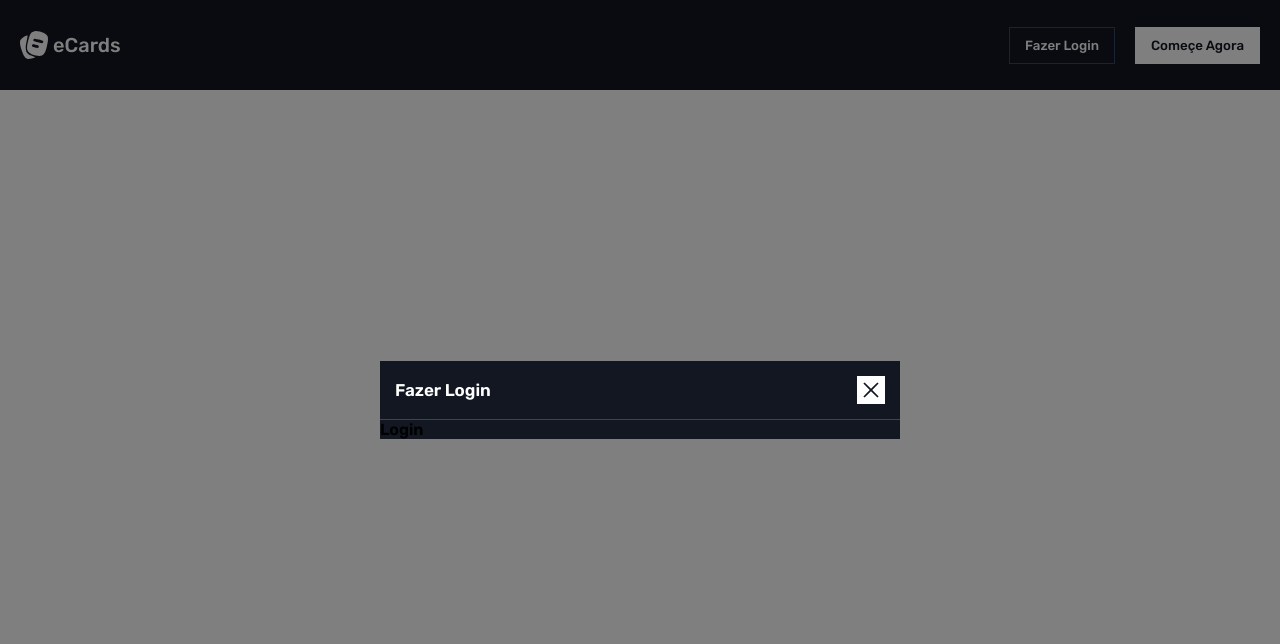
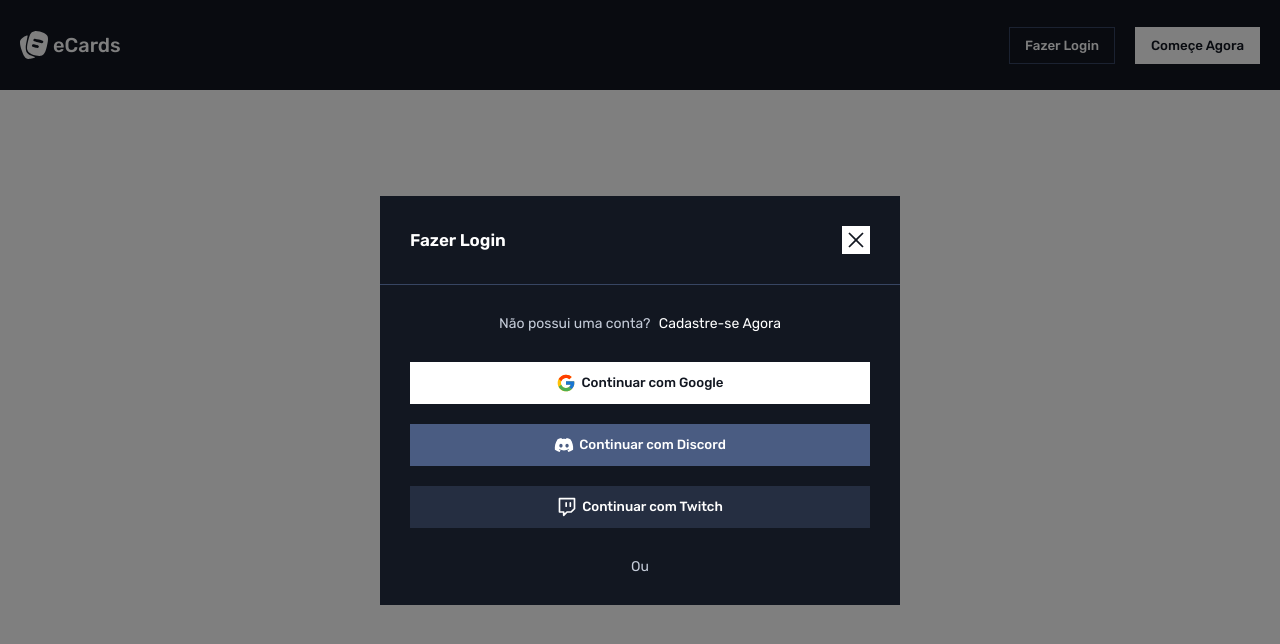
Before and after one commit to luansilvae/eCards-login, a React (Vite) app in the folder frontend/: page / in a window 1280 px wide. Both pictures are taken after a click on the button "Fazer Login". Shown: the top 644 px of the page. Built offline with nearby package versions, Linux system fonts and the light colour scheme.

Commit message:
frontend: sign options

```diff
--- a/frontend/src/contexts/ModalProvider/index.tsx
+++ b/frontend/src/contexts/ModalProvider/index.tsx
@@ -1,9 +1,22 @@
-import React, { HTMLAttributes, useState } from "react";
+import React, { useState } from "react";
+import Button from "../../components/Button";
 import { ContextProps } from "../../types/ContextProps";
 import { ModalProps } from "../../types/ModalProps";
 import ModalContext from "../ModalContext";
 
-import { Container, Modal, ModalHeader, Title, CloseButton, CloseIcon } from './styles'
+import {
+  Container,
+  Modal,
+  ModalHeader,
+  Title,
+  CloseButton,
+  CloseIcon,
+  SignOptions,
+  OptionsButtons,
+  GoogleIcon,
+  TwitchIcon,
+  DiscordIcon
+} from "./styles";
 
 export const ModalProvider: React.FC = ({ children }) => {
   const [isModalOpen, setModalOpen] = useState(false);
@@ -50,8 +63,32 @@
                 <CloseIcon />
               </CloseButton>
             </ModalHeader>
-            {action === "register" && <strong>Cadastro</strong>}
-            {action === "login" && <strong>Login</strong>}
+            <SignOptions>
+              {action === "register" && (
+                <span>
+                  Já possui uma conta? <strong>Entrar Agora</strong>
+                </span>
+              )}
+              {action === "login" && (
+                <span>
+                  Não possui uma conta? <strong>Cadastre-se Agora</strong>
+                </span>
+              )}
+
+              <OptionsButtons>
+                <Button background="#fff" color="#121721" borderColor="#fff">
+                  <GoogleIcon /> Continuar com Google
+                </Button>
+                <Button background="#4A5C82" color="#fff" borderColor="#4A5C82">
+                  <DiscordIcon /> Continuar com Discord
+                </Button>
+                <Button background="#252E41" color="#fff" borderColor="#252E41">
+                  <TwitchIcon /> Continuar com Twitch
+                </Button>
+              </OptionsButtons>
+
+              <span>Ou</span>
+            </SignOptions>
           </Modal>
         </Container>
       )}
--- a/frontend/src/contexts/ModalProvider/styles.ts
+++ b/frontend/src/contexts/ModalProvider/styles.ts
@@ -1,4 +1,7 @@
-import styled, { keyframes } from "styled-components";
+import styled, { css, keyframes } from "styled-components";
+import { FiTwitch } from 'react-icons/fi'
+import { FaDiscord } from 'react-icons/fa'
+import { FcGoogle } from 'react-icons/fc'
 
 import { VscClose } from "react-icons/vsc";
 
@@ -43,7 +46,7 @@
   display: flex;
   justify-content: space-between;
   align-items: center;
-  padding: 15px;
+  padding: 30px;
   border-bottom: solid 1px #374562;
 `;
 export const Title = styled.h2`
@@ -70,3 +73,40 @@
   width: 28px;
   height: 28px;
 `;
+
+export const SignOptions = styled.div`
+  display: flex;
+  align-items: center;
+  flex-direction: column;
+  width: 100%;
+  padding: 30px;
+  gap: 30px;
+
+  span {
+    color: #C5CCD9;
+    font-size: 14px;
+    text-align: center;
+
+    strong {
+      margin-left: 5px;
+      cursor: pointer;
+      color: #fff;
+      font-weight: 400;
+    }
+  }
+`
+
+export const OptionsButtons = styled.nav`
+  width: 100%;
+  display: flex;
+  flex-direction: column;
+  gap: 20px;
+`
+const iconStyle = css`
+  width: 20px;
+  height: 20px;
+`
+
+export const GoogleIcon = styled(FcGoogle)`${iconStyle}`
+export const TwitchIcon = styled(FiTwitch)`${iconStyle}`
+export const DiscordIcon = styled(FaDiscord)`${iconStyle}`
```
